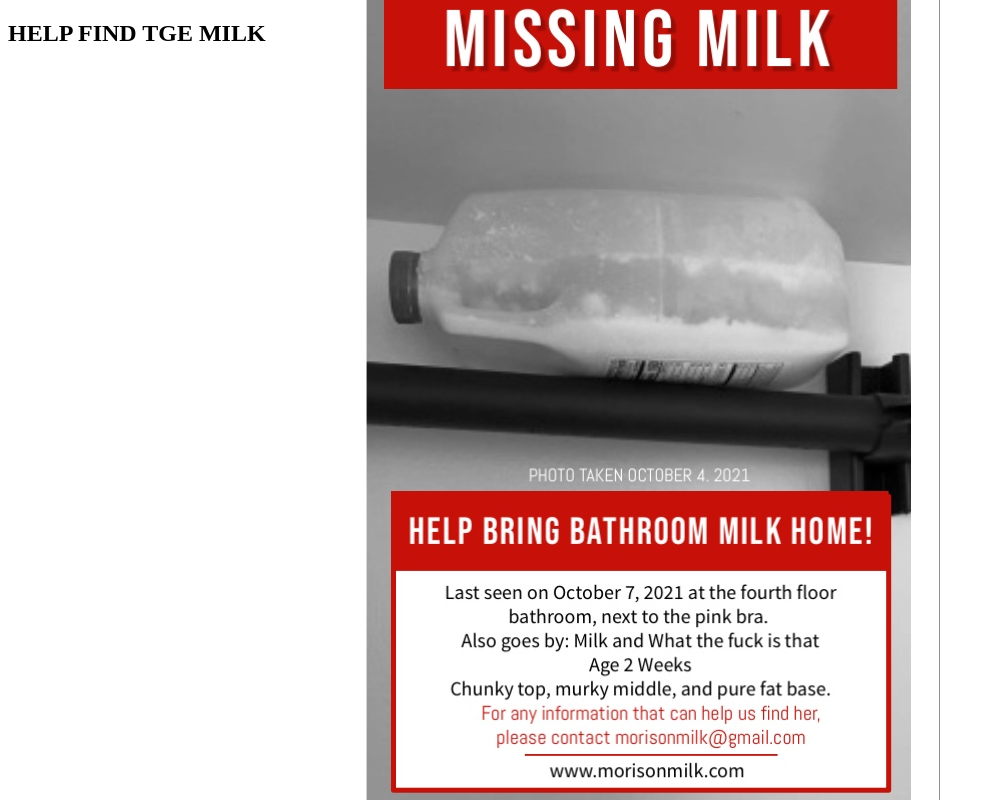
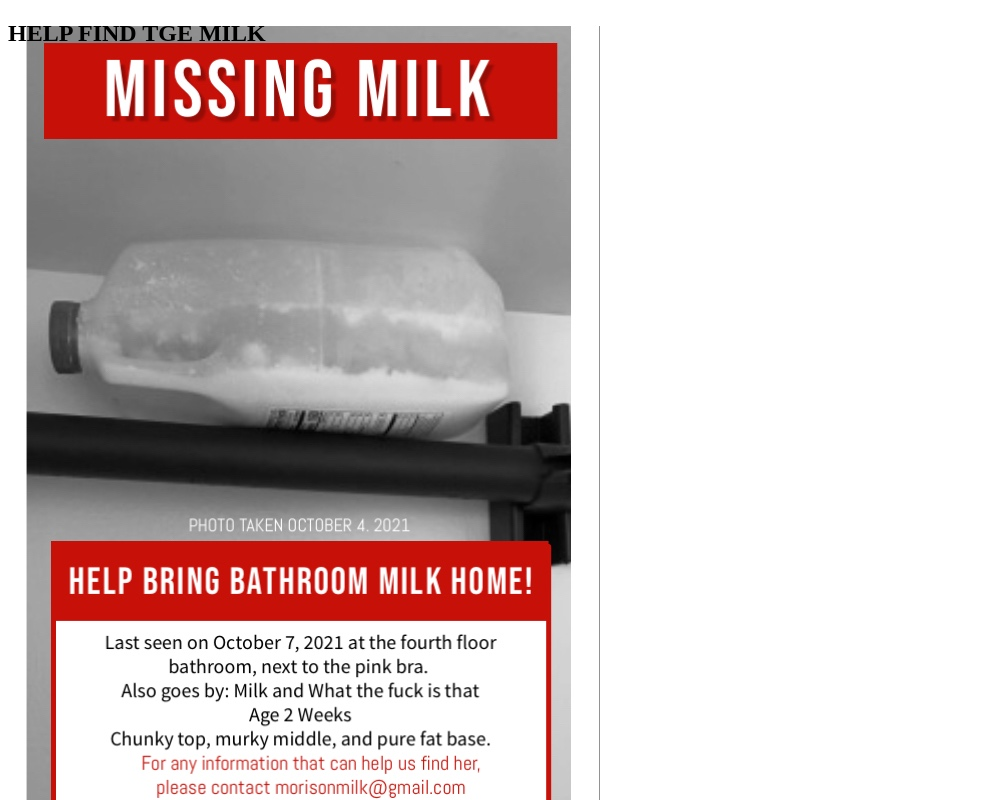
Before and after one commit to Childabeast/MorisonMilk, a plain HTML site: page index.html in a window 1280 px wide. Shown: the whole page, without its empty margins (0-993 px from the left). Drawn offline with Linux system fonts and the light colour scheme.

Commit message:
Update index.html

```diff
--- a/index.html
+++ b/index.html
@@ -6,7 +6,7 @@
       background-image: url('images/missingmilk.jpg');
       background-repeat: no-repeat;
       background-attachment: fixed;
-      background-position: center;
+      background-position: center-bottom;
     }
     </style>
     </head>
```
